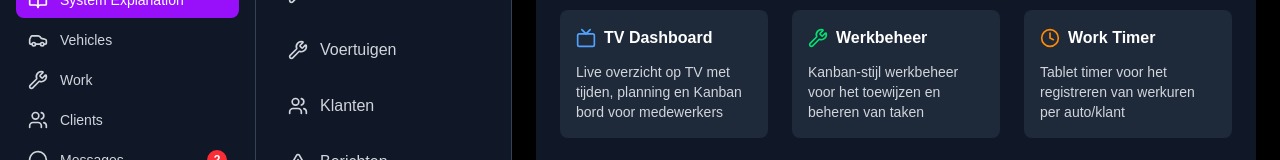
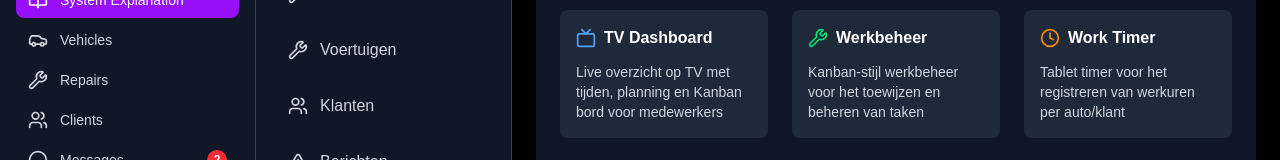
Before and after one commit to media2net-app/byeauto, a Next.js app: page /en/uitleg in a window 1280 px wide. Shown: the part 251-411 px from the top of the page. Built offline with nearby package versions, Linux system fonts and the light colour scheme.

Commit message:
Fix system issues: optimize Next.js config, fix duplicate navigation items, add missing translations, clear caches

```diff
--- a/messages/en.json
+++ b/messages/en.json
@@ -1,6 +1,7 @@
 {
   "dashboard": "Dashboard",
   "work": "Work",
+  "repairs": "Repairs",
   "vehicles": "Vehicles",
   "clients": "Clients",
   "messages": "Messages",
--- a/messages/ro.json
+++ b/messages/ro.json
@@ -1,6 +1,7 @@
 {
   "dashboard": "Dashboard",
   "work": "Lucru",
+  "repairs": "Reparații",
   "vehicles": "Vehicule",
   "clients": "Clienți",
   "messages": "Mesaje",
--- a/next.config.ts
+++ b/next.config.ts
@@ -6,6 +6,10 @@ const nextConfig = {
   eslint: {
     ignoreDuringBuilds: true,
   },
+  // Improve Fast Refresh stability
+  experimental: {
+    optimizePackageImports: ['lucide-react'],
+  },
 };
 
 export default withNextIntl(nextConfig);
--- a/src/components/Sidebar.tsx
+++ b/src/components/Sidebar.tsx
@@ -72,7 +72,7 @@ export default function Sidebar({ onLogout }: SidebarProps) {
       notifications: 0
     },
     {
-      name: t('work'),
+      name: t('repairs'),
       href: `/${locale}/dashboard/repairs`,
       icon: Wrench,
       current: pathname === `/${locale}/dashboard/repairs`,
```
